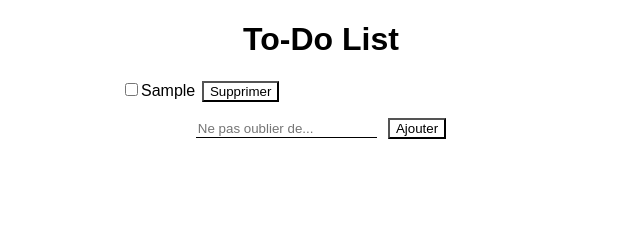
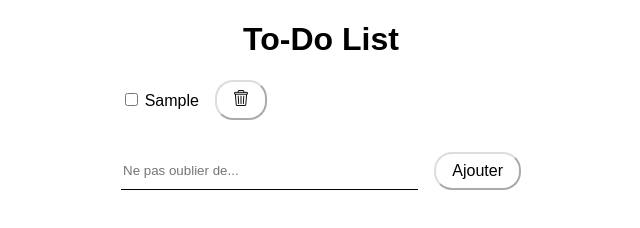
Before and after one commit to Quentin1992/todo-list-ts, a website built with Vite: page index.html in a window 1280 px wide. Both pictures are taken after typing "Sample" into the empty fields and a click on the button "Ajouter". Shown: the whole page, without its empty margins (319-959 px from the left). Built offline with nearby package versions, Linux system fonts and the light colour scheme.

Commit message:
style: buttons and margins

```diff
--- a/src/app.ts
+++ b/src/app.ts
@@ -5,6 +5,8 @@ import {
   toggleTaskCompletion,
   getTasks,
 } from "./components/task";
+
+import binIcon from "./assets/bin.png";
 
 const form = document.getElementById("task-form") as HTMLFormElement;
 const input = document.getElementById("task-input") as HTMLInputElement;
@@ -42,7 +44,9 @@ function createTaskListElement(task: Task): HTMLLIElement {
 
 function createTaskDeleteButton(taskId: number): HTMLButtonElement {
   const button = document.createElement("button");
-  button.textContent = "Supprimer";
+  const icon = document.createElement("img");
+  icon.src = binIcon;
+  button.appendChild(icon);
   button.addEventListener("click", (event) => {
     event.stopPropagation();
     removeTask(taskId);
--- a/src/styles/main.scss
+++ b/src/styles/main.scss
@@ -5,7 +5,21 @@ body {
   }
   button {
     background-color: white;
-    margin-left: 0.5em;
+    margin-left: 1em;
+    border-radius: 18px;
+    padding: 0.5em 1em;
+    border-top: solid 2px #ddd;
+    border-left: solid 2px #ddd;
+    border-bottom: solid 2px #aaa;
+    border-right: solid 2px #aaa;
+    font-size: 1em;
+    img {
+      height: 1em;
+    }
+    &:hover {
+      border-top: solid 2px #aaa;
+      border-left: solid 2px #aaa;
+    }
   }
   .list-wrapper {
     width: 400px;
@@ -13,12 +27,19 @@ body {
     .task-list {
       list-style-type: none;
       padding: 0;
+      li {
+        height: 3.5em;
+        input {
+          margin-right: 0.5em;
+        }
+      }
     }
     .task-form {
-      text-align: center;
+      display: flex;
       input {
         border: none;
         border-bottom: solid 1px;
+        flex: 1;
       }
     }
   }
```
Also changed, not shown: src/assets/bin.png (added).
